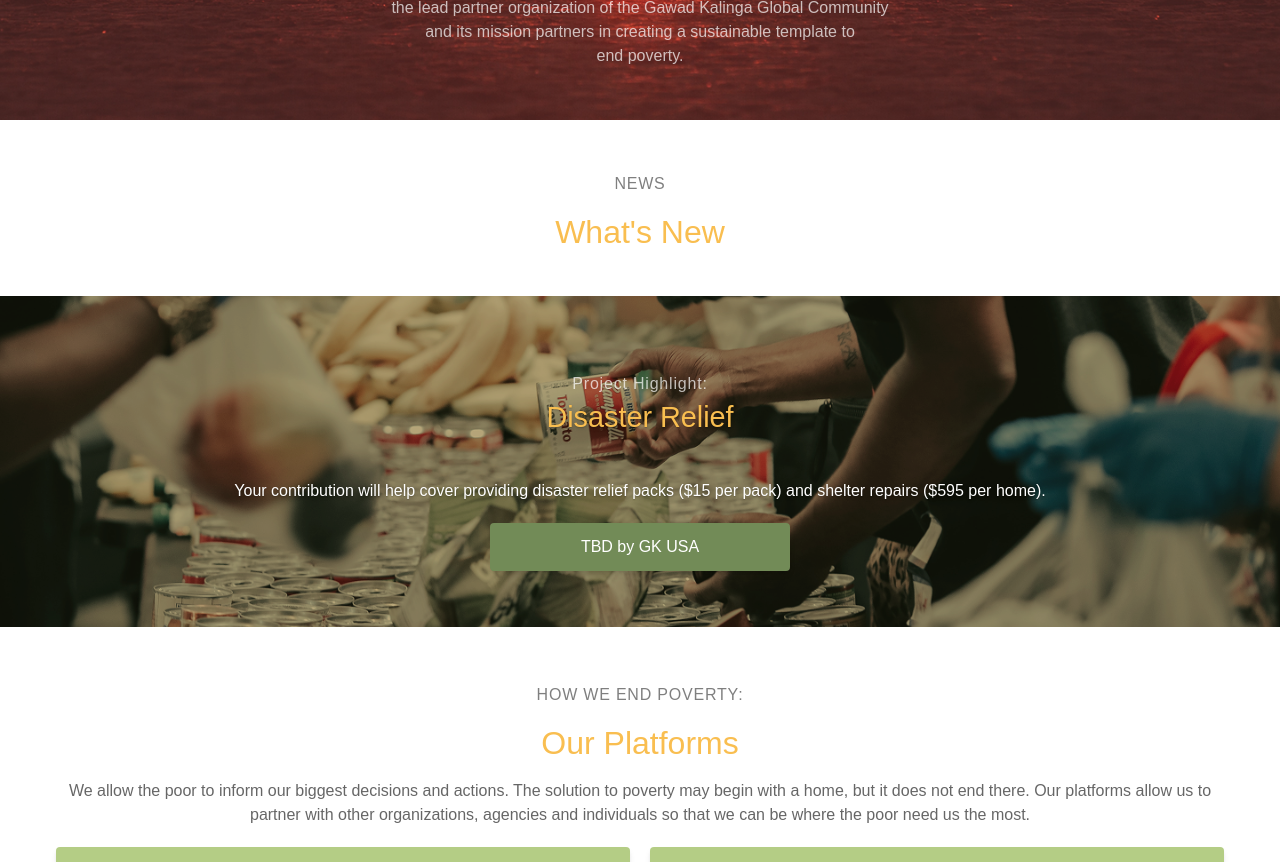
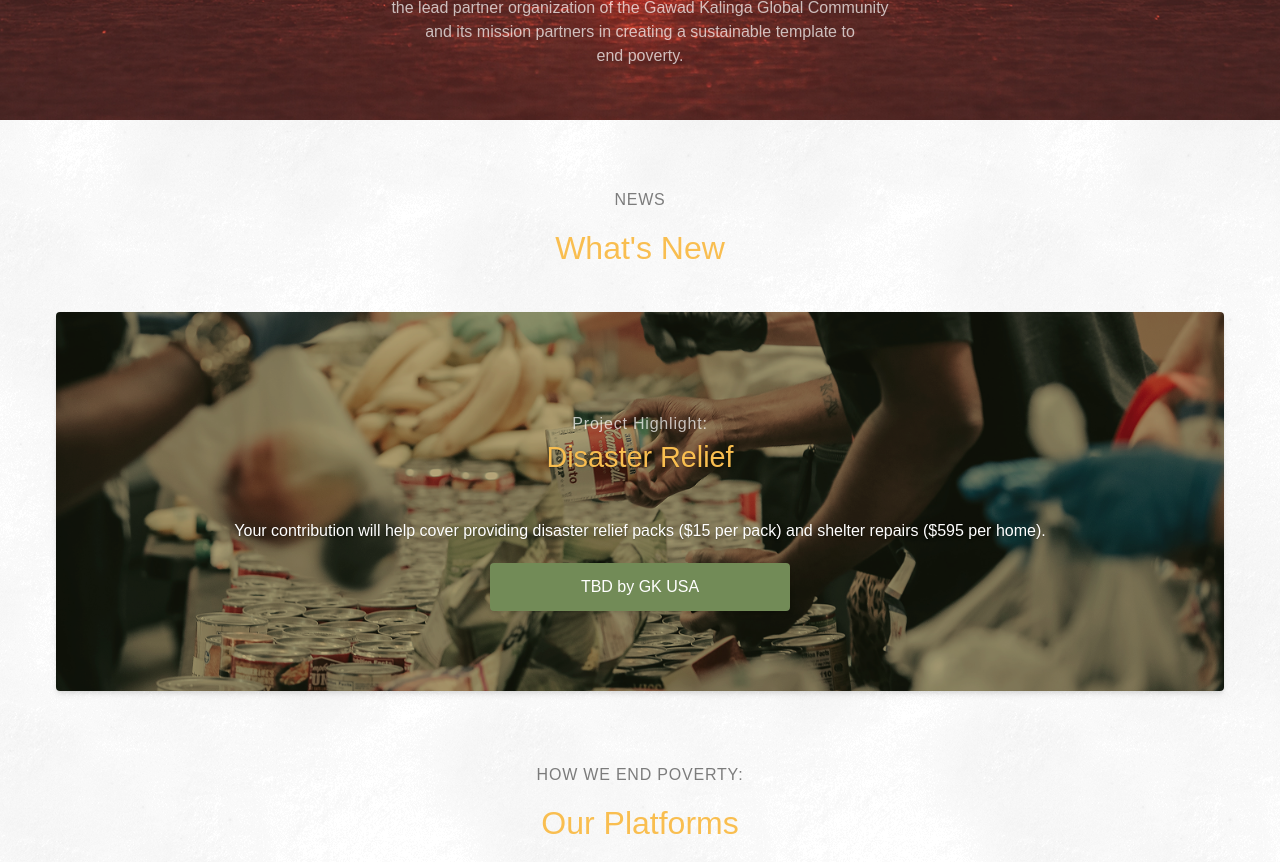
Before and after one commit to lanoriesta/Gawad-Kalinga-Project, a React (Vite) app: page / in a window 1280 px wide. Shown: the part 600-1462 px from the top of the page. Built offline with nearby package versions, Linux system fonts and the light colour scheme.

Commit message:
change layout What's New section

```diff
--- a/src/components/NewsSection.jsx
+++ b/src/components/NewsSection.jsx
@@ -2,13 +2,12 @@ import React from "react";
 
 const NewsSection = () => {
   return (
-    <div className="h-full">
+    <div className="h-full max-w-[var(--main-w-container)] p-4 mx-auto">
       <div className="text-center  py-10">
         <h2 className="font-light tracking-wider py-3 text-black/50">NEWS</h2>
         <h3 className="text-[2rem] text-[var(--color-yellow)]">What's New</h3>
       </div>
-      <div className=" bg-blend-multiply bg-[var(--color-yellow)]/50 bg-[image:var(--news-bg)] bg-center bg-cover text-center text-white py-10">
-        <div className="max-w-[var(--main-w-container)] p-4 mx-auto">
+      <div className=" bg-blend-multiply bg-[var(--color-yellow)]/50 bg-[image:var(--news-bg)] bg-center bg-cover text-center text-white py-20 rounded-sm shadow-md">
         <div className=" py-5 max-w-[500px] mx-auto rounded-sm">
           <h3 className="text-white/70 font-light tracking-wider">
             Project Highlight:
@@ -18,15 +17,14 @@ const NewsSection = () => {
           </h3>
         </div>
         <p className="py-5 text-pretty text-shadow-md">
-            Your contribution will help cover providing disaster relief packs
-            ($15 per pack) and shelter repairs ($595 per home).
+          Your contribution will help cover providing disaster relief packs ($15
+          per pack) and shelter repairs ($595 per home).
         </p>
         <button className="bg-[var(--color-green)] hover:bg-[var(--color-yellow)] py-3 w-full rounded-sm max-w-[300px] cursor-pointer shadow-md transition-all duration-300 ease-in-out">
           TBD by GK USA
         </button>
       </div>
     </div>
-    </div>
   );
 };
 
--- a/src/index.css
+++ b/src/index.css
@@ -16,6 +16,9 @@
 
 body {
   font-family: "Poppins", sans-serif;
+  background-image: url("/src/assets/images/main-bg.png");
+  background-color: white;
+  background-position: center;
 }
 
 .no-scroll {
```
Also changed, not shown: src/assets/images/main-bg.png (added). Lines whose indentation alone changed are shown as unchanged.
